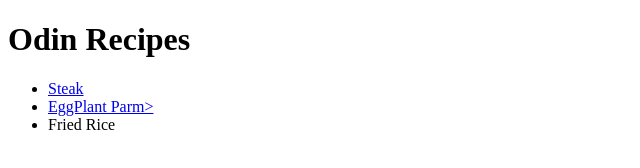
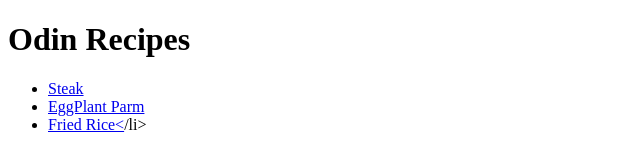
Before and after one commit to montymalik/odin-recipes, a plain HTML site: page index.html in a window 1280 px wide. Shown: the whole page, without its empty margins (0-640 px from the left). Drawn offline with Linux system fonts and the light colour scheme.

Commit message:
Fixed Fried Rice label

```diff
--- a/index.html
+++ b/index.html
@@ -10,7 +10,7 @@
  <h1>Odin Recipes</h1>
  <ul>
     <li><a href="recipes/steak.html">Steak</a></li>
-    <li><a href="recipes/EggplantParm.html">EggPlant Parm></a></li>
-    <li><a href="recipes/FriedRice.html"></a>Fried Rice</li>
+    <li><a href="recipes/EggplantParm.html">EggPlant Parm</a></li>
+    <li><a href="recipes/FriedRice.html">Fried Rice<</a>/li>
 </body>
 </html>
```
